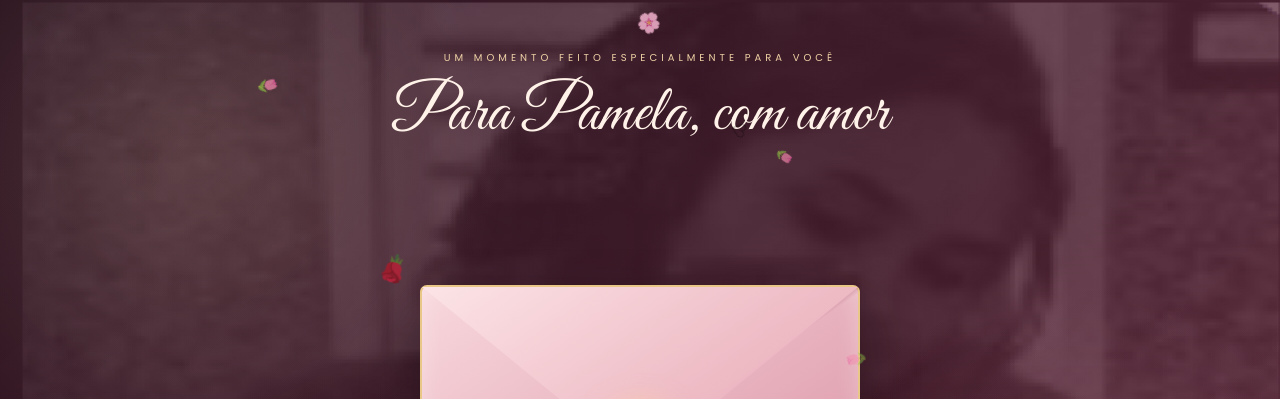
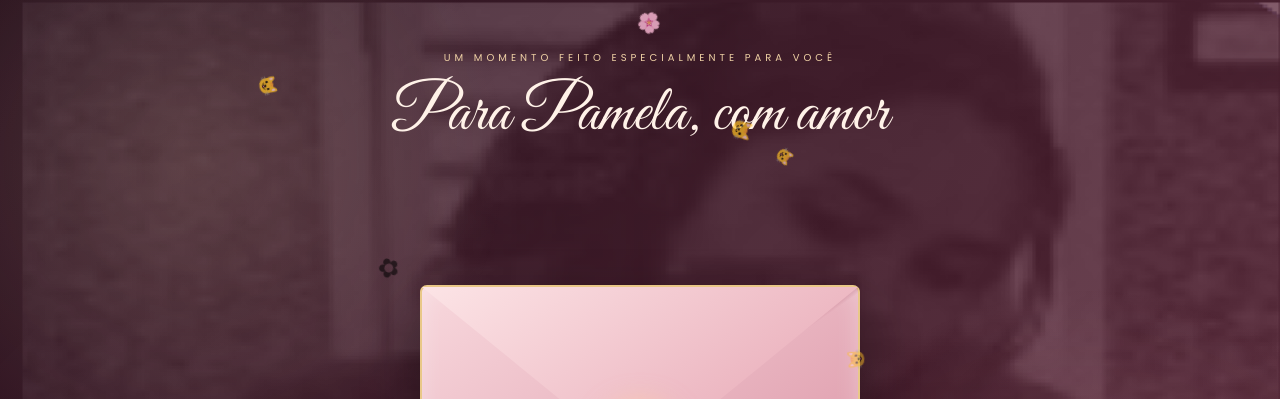
Before and after one commit to Guttorious/pedido-pamela, a plain HTML site: page index.html in a window 1280 px wide. Shown: the top 399 px of the page. Drawn offline with nearby package versions, Linux system fonts and the light colour scheme.

Commit message:
Adiciona gatinhos flutuantes

```diff
--- a/index.html
+++ b/index.html
@@ -704,7 +704,10 @@ function criarPetala() {
 
     const petala = document.createElement("div");
 
-    const simbolos = ["🌸", "🌹", "♡", "✿", "🌷"];
+   const simbolos = [
+    "🌸", "🌹", "♡", "✿", "🌷",
+    "🐱", "🐈", "🐈‍⬛", "😺", "😻"
+];
 
     petala.className = "petal";
 
```
